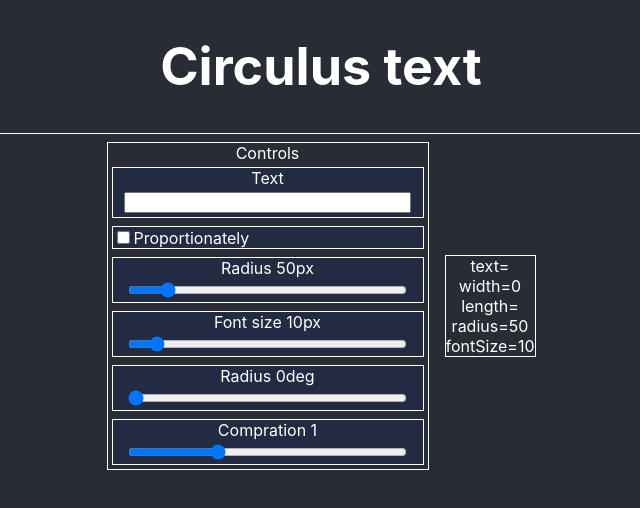
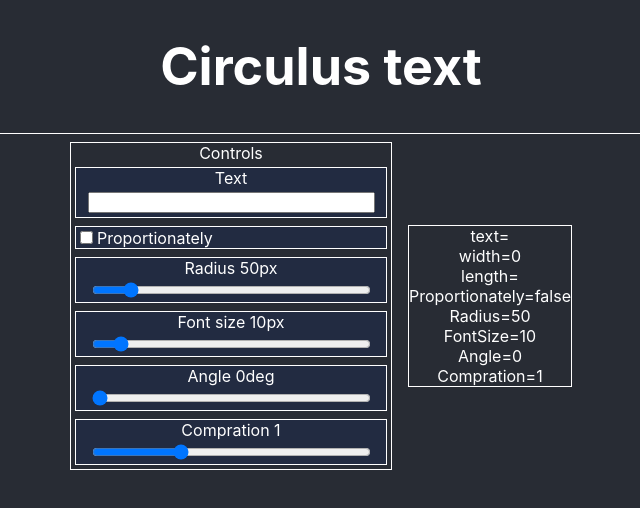
Before and after one commit to Pasha147/Exercises2, a React (Create React App) app in the folder Circle Text/circle_text1/: page / in a window 1280 px wide. Shown: the top 508 px of the page, without its empty margins (319-959 px from the left). Built offline with nearby package versions, Linux system fonts and the light colour scheme.

Commit message:
Passing parameter values through props has been created

```diff
--- a/Circle Text/circle_text1/src/App.js
+++ b/Circle Text/circle_text1/src/App.js
@@ -17,7 +17,9 @@ function App() {
     setState({ ...state, textInput: text });
   };
 
-  const proportionately = () => {};
+  const proportionately = () => {
+    setState({ ...state, propor: !state.propor });
+  };
   const radHandleChange = (e) => {
     setState({ ...state, radius: Number(e.target.value) });
   };
@@ -84,7 +86,7 @@ function App() {
             />
           </div>
           <div className="Control">
-            <label htmlFor="angle">{`Radius ${state.angle}deg`}</label>
+            <label htmlFor="angle">{`Angle ${state.angle}deg`}</label>
             <input
               className="inp"
               type="range"
--- a/Circle Text/circle_text1/src/components/CircleComp.js
+++ b/Circle Text/circle_text1/src/components/CircleComp.js
@@ -47,8 +47,11 @@ export default function CircleComp(props) {
       <p>{`text=${state.text}`}</p>
       <p>{`width=${state.width}`}</p>
       <p>{`length=${state.length}`}</p>
-      <p>{`radius=${props.text.radius}`}</p>
-      <p>{`fontSize=${props.text.fontSize}`}</p>
+      <p>{`Proportionately=${props.text.propor}`}</p>
+      <p>{`Radius=${props.text.radius}`}</p>
+      <p>{`FontSize=${props.text.fontSize}`}</p>
+      <p>{`Angle=${props.text.angle}`}</p>
+      <p>{`Compration=${props.text.compration}`}</p>
     </div>
   );
 }
```
